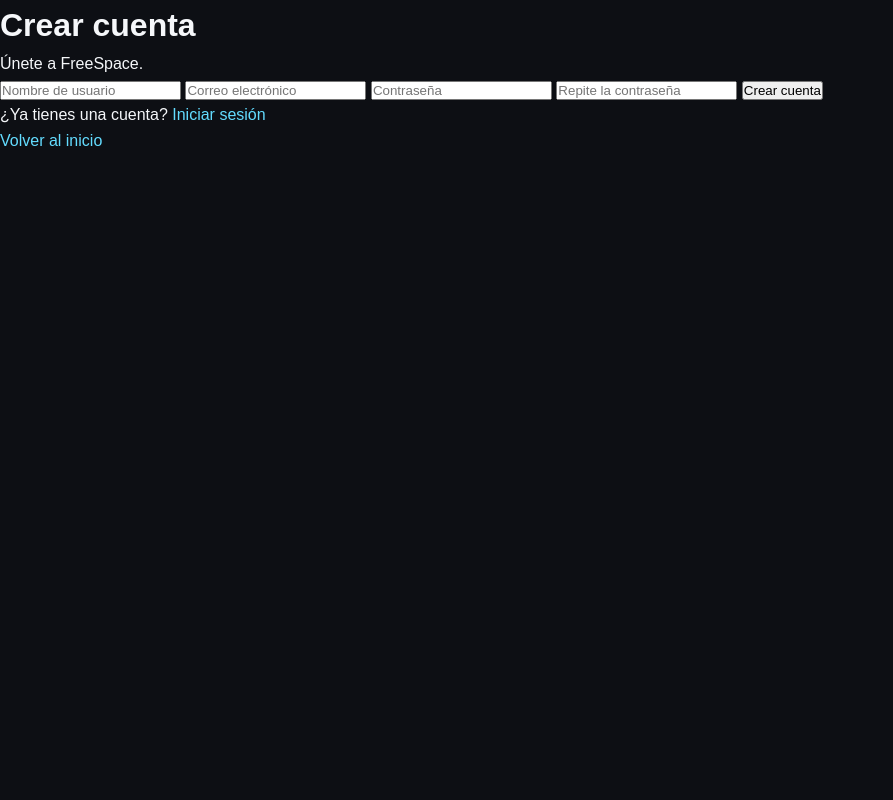
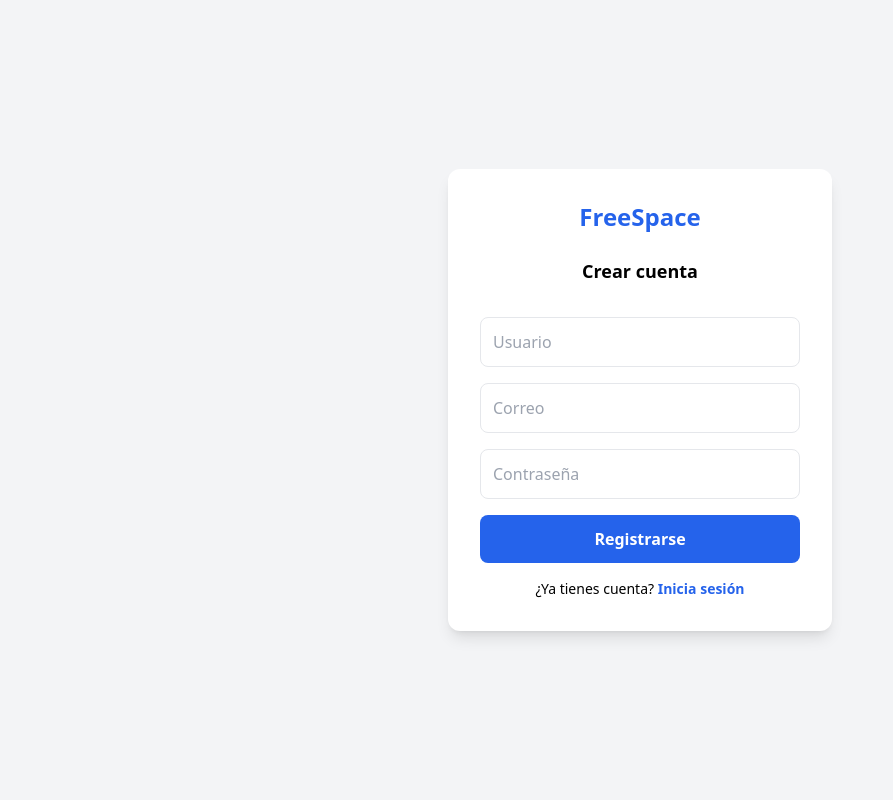
Before and after one commit to H3ctorR0DR1GU3Z/FreeSpace, a Django app: page /registro/ in a window 1280 px wide. Shown: the whole page, without its empty margins (0-893 px from the left). Run offline with Django 5.2, Linux system fonts and the light colour scheme; some libraries are stand-ins or nearby versions.

Commit message:
fix registro mensajes y estilo

```diff
--- a/social/views.py
+++ b/social/views.py
@@ -96,21 +96,29 @@
 
 def registro(request):
     if request.method == "POST":
-        username = request.POST.get("username")
-        email = request.POST.get("email")
-        password = request.POST.get("password")
+        username = request.POST.get("username", "").strip()
+        email = request.POST.get("email", "").strip()
+        password = request.POST.get("password", "")
+
+        if not username or not password:
+            messages.error(request, "Debes llenar usuario y contraseña.")
+            return render(request, "registro.html")
+
         if User.objects.filter(username=username).exists():
             messages.error(request, "Ese usuario ya existe.")
-            return redirect("registro")
-        User.objects.create_user(username=username, email=email, password=password)
-        user = authenticate(request, username=username, password=password)
+            return render(request, "registro.html")
+
+        user = User.objects.create_user(username=username, email=email, password=password)
         login(request, user)
         return redirect("feed")
+
     return render(request, "registro.html")
 
 def iniciar_sesion(request):
     if request.method == "POST":
-        user = authenticate(request, username=request.POST.get("username"), password=request.POST.get("password"))
+        username = request.POST.get("username")
+        password = request.POST.get("password")
+        user = authenticate(request, username=username, password=password)
         if user:
             login(request, user)
             return redirect("feed")
--- a/templates/registro.html
+++ b/templates/registro.html
@@ -1,88 +1,32 @@
 {% load static %}
-
 <!DOCTYPE html>
-<html lang="es">
-
+<html>
 <head>
-    <meta charset="UTF-8">
-    <meta name="viewport" content="width=device-width, initial-scale=1.0">
-
+    <meta charset="utf-8">
+    <meta name="viewport" content="width=device-width, initial-scale=1">
     <title>Crear cuenta - FreeSpace</title>
-
-    <link rel="stylesheet" href="{% static 'css/style.css' %}">
+    <script src="https://cdn.tailwindcss.com"></script>
 </head>
-
-<body>
-
-    <div class="auth-container">
-
-        <div class="auth-box">
-
-            <h1>Crear cuenta</h1>
-
-            <p>Únete a FreeSpace.</p>
+<body class="bg-gray-100 flex items-center justify-center min-h-screen">
+    <div class="bg-white p-8 rounded-xl shadow-lg w-full max-w-sm">
+        <h1 class="text-2xl font-bold text-center mb-6 text-blue-600">FreeSpace</h1>
+        <h2 class="text-lg font-semibold mb-4 text-center">Crear cuenta</h2>
 
         {% if messages %}
             {% for message in messages %}
-                    <div class="message">
-                        {{ message }}
-                    </div>
+                <div class="bg-red-100 text-red-700 p-2 rounded mb-3 text-sm">{{ message }}</div>
             {% endfor %}
         {% endif %}
 
-            <form method="POST">
-
+        <form method="POST" class="space-y-4">
             {% csrf_token %}
-
-                <input
-                    type="text"
-                    name="username"
-                    placeholder="Nombre de usuario"
-                    required
-                >
-
-                <input
-                    type="email"
-                    name="email"
-                    placeholder="Correo electrónico"
-                    required
-                >
-
-                <input
-                    type="password"
-                    name="password"
-                    placeholder="Contraseña"
-                    required
-                >
-
-                <input
-                    type="password"
-                    name="password2"
-                    placeholder="Repite la contraseña"
-                    required
-                >
-
-                <button type="submit">
-                    Crear cuenta
-                </button>
-
+            <input type="text" name="username" placeholder="Usuario" required class="w-full p-3 border rounded-lg">
+            <input type="email" name="email" placeholder="Correo" required class="w-full p-3 border rounded-lg">
+            <input type="password" name="password" placeholder="Contraseña" required class="w-full p-3 border rounded-lg">
+            <button type="submit" class="w-full bg-blue-600 text-white p-3 rounded-lg font-bold hover:bg-blue-700">Registrarse</button>
         </form>
 
-            <p>
-                ¿Ya tienes una cuenta?
-                <a href="{% url 'login' %}">
-                    Iniciar sesión
-                </a>
-            </p>
-
-            <a href="{% url 'home' %}">
-                Volver al inicio
-            </a>
-
+        <p class="text-center mt-4 text-sm">¿Ya tienes cuenta? <a href="{% url 'login' %}" class="text-blue-600 font-semibold">Inicia sesión</a></p>
     </div>
-
-    </div>
-
 </body>
-
 </html>
```
Lines whose indentation alone changed are shown as unchanged.
